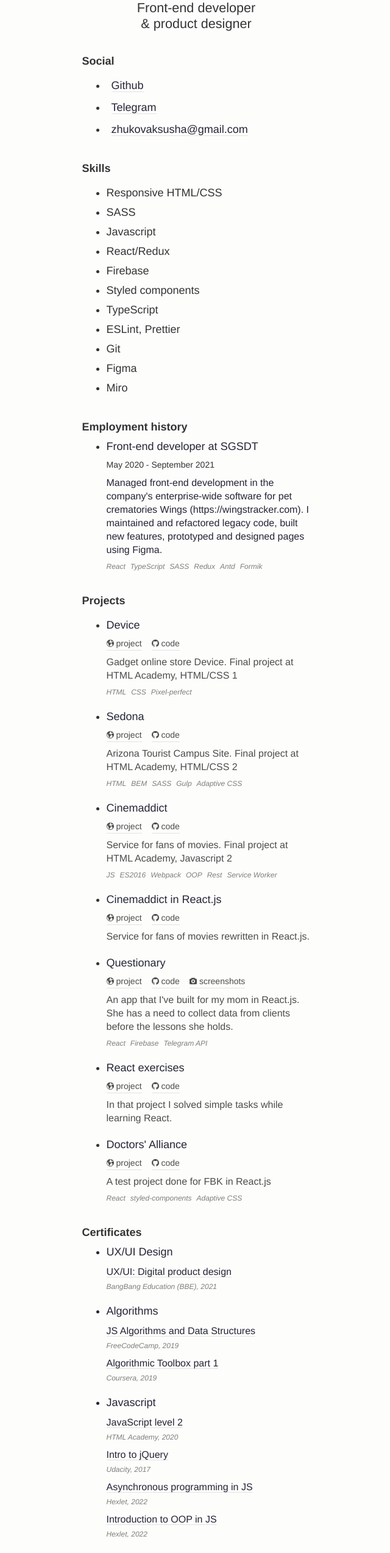
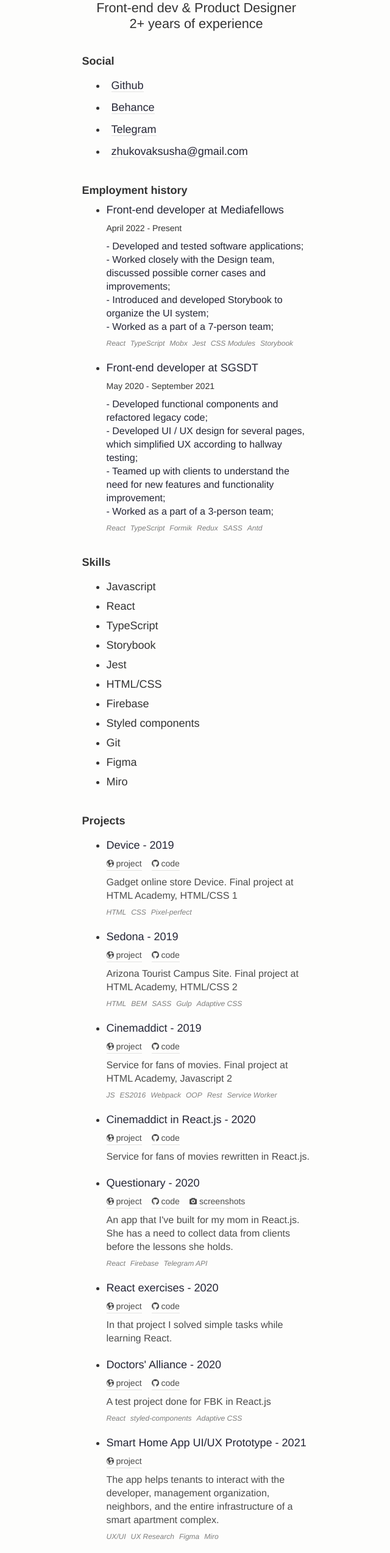
Before and after one commit to kporcelainluv/svelte-resume, a Svelte app: page / in a window 1280 px wide. Shown: the part 234-2781 px from the top of the page at 61% size, without its empty margins (318-958 px from the left). Built offline with nearby package versions, Linux system fonts and the light colour scheme.

Commit message:
Update resume 2022

```diff
--- a/src/App.svelte
+++ b/src/App.svelte
@@ -22,14 +22,17 @@
   const devman = "./static/devman.png";
   const bbeCertificate = './static/bbe.png';
   const skills = [
-    "Responsive HTML/CSS",
-    "SASS",
-    "Javascript",
-    "React/Redux",
+    'Javascript',
+    "React",
+    'TypeScript',
+    'Storybook',
+    'Jest',
+    "HTML/CSS",
+
+
     "Firebase",
     "Styled components",
-    'TypeScript',
-    'ESLint, Prettier',
+
     'Git',
     'Figma',
     'Miro'
@@ -37,13 +40,24 @@
 
   const social = [
     { name: "Github", link: "https://github.com/kporcelainluv" },
-    { name: "Telegram", link: "https://t.me/ksushaz" },
+    { name: "Behance", link: "https://t.me/ksushaz" },
+    { name: "Telegram", link: "https://www.behance.net/kseniaz1" },
     { name: "zhukovaksusha@gmail.com", link: "mailto:zhukovaksusha@gmail.com" }]
 
   const jobs = [
+    {name: "Mediafellows", from: 'April 2022', to: 'Present', position: 'Front-end developer',
+      description: ['- Developed and tested software applications; ',
+      '- Worked closely with the Design team, discussed possible corner cases and improvements;',
+        '- Introduced and developed Storybook to organize the UI system;',
+        '- Worked as a part of a 7-person team;'],
+      tags: ['React', 'TypeScript', 'Mobx', 'Jest', 'CSS Modules', 'Storybook']
+    },
     {name: "SGSDT", from: 'May 2020', to: 'September 2021', position: 'Front-end developer',
-      description: ['Managed front-end development in the company\'s enterprise-wide software for pet crematories Wings (https://wingstracker.com). I maintained and refactored legacy code, built new features, prototyped and designed pages using Figma.', ],
-      tags: ['React', 'TypeScript','SASS', 'Redux', 'Antd', 'Formik']
+      description: ['- Developed functional components and refactored legacy code;',
+      '- Developed UI / UX design for several pages, which simplified UX according to hallway testing;',
+      '- Teamed up with clients to understand the need for new features and functionality improvement;',
+      '- Worked as a part of a 3-person team; '],
+      tags: ['React', 'TypeScript', 'Formik', 'Redux', 'SASS', 'Antd']
     },
   ];
 
@@ -124,7 +138,7 @@
       {
         name: "EpicReact",
         link: "",
-        year: "2021 - present",
+        year: "2022 - present",
         company: "Kent C.Dodds course at epicreact.dev"
       },
       {
@@ -177,7 +191,7 @@
 
   const projects = [
     {
-      name: "Device",
+      name: "Device - 2019",
       link: "https://226838-device.now.sh/",
       github: "https://github.com/kporcelainluv/226838-device",
       desc:
@@ -185,7 +199,7 @@
       tags: ["HTML", "CSS", "Pixel-perfect"]
     },
     {
-      name: "Sedona",
+      name: "Sedona - 2019",
       link: "https://kporcelainluv.github.io/226838-sedona-17/build/",
       github: "https://github.com/kporcelainluv/226838-sedona-17",
       desc:
@@ -193,7 +207,7 @@
       tags: ["HTML", "BEM", "SASS", "Gulp", "Adaptive CSS"]
     },
     {
-      name: "Cinemaddict",
+      name: "Cinemaddict - 2019",
       link: "https://226838-cinemaddict-10.now.sh/",
       github: "https://github.com/kporcelainluv/226838-cinemaddict-10",
       desc:
@@ -201,13 +215,13 @@
       tags: ["JS", "ES2016", "Webpack", "OOP", "Rest", "Service Worker"]
     },
     {
-      name: "Cinemaddict in React.js",
+      name: "Cinemaddict in React.js - 2020",
       link: "https://cinemaddict-react-app.now.sh/",
       github: "https://github.com/kporcelainluv/cinemaddict-react-app",
       desc: "Service for fans of movies rewritten in React.js."
     },
     {
-      name: "Questionary",
+      name: "Questionary - 2020",
       link: "https://zhukovairina.now.sh/",
       github: "https://github.com/kporcelainluv/questionaryProject",
       desc: `An app that I've built for my mom in React.js.
@@ -216,17 +230,25 @@
       tags: ["React", "Firebase", "Telegram API"]
     },
     {
-      name: "React exercises",
+      name: "React exercises - 2020",
       link: "https://react-practice.now.sh/",
       github: "https://github.com/kporcelainluv/react-practice",
       desc: "In that project I solved simple tasks while learning React."
     },
     {
-      name: "Doctors' Alliance",
+      name: "Doctors' Alliance - 2020",
       link: "https://fbk-test.zhukovaxenia.now.sh/",
       github: "https://github.com/kporcelainluv/fbk-test",
       desc: "A test project done for FBK in React.js",
       tags: ["React", "styled-components", "Adaptive CSS"]
+    },
+    {
+      name: "Smart Home App UI/UX Prototype - 2021",
+      link: "https://www.behance.net/gallery/143961221/Smart-home-app",
+      github: null,
+      desc: "The app helps tenants to interact with the developer,  management organization, neighbors, " +
+              "and the entire infrastructure of a smart apartment complex.",
+      tags: ["UX/UI",  'UX Research', "Figma", "Miro", ]
     }
   ];
 </script>
@@ -322,13 +344,17 @@
     <div class="centered">
       <h1>Xenia Zhukova</h1>
       <h2>
-        <span>Front-end developer</span>
-        <span> & product designer</span>
+        <span>Front-end dev & Product Designer</span>
+        <span> 2+ years of experience</span>
         </h2>
     </div>
     <block>
       <h3>Social</h3>
       <List elements={social} />
+    </block>
+    <block>
+      <h3>Employment history</h3>
+      <WorkExperience {jobs} />
     </block>
     <block>
       <h3>Skills</h3>
@@ -338,10 +364,7 @@
         {/each}
       </ul>
     </block>
-    <block>
-      <h3>Employment history</h3>
-      <WorkExperience {jobs} />
-    </block>
+
     <block>
       <h3>Projects</h3>
       <Projects {projects} />
--- a/src/Projects.svelte
+++ b/src/Projects.svelte
@@ -67,10 +67,12 @@
           <Icon type="project" />
           project
         </a>
+        {#if project.github}
         <a target="_blank" class="link" href={project.github}>
           <Icon type="github" />
           code
         </a>
+        {/if}
         {#if project.screenshots}
           <a
             class="link"
```
